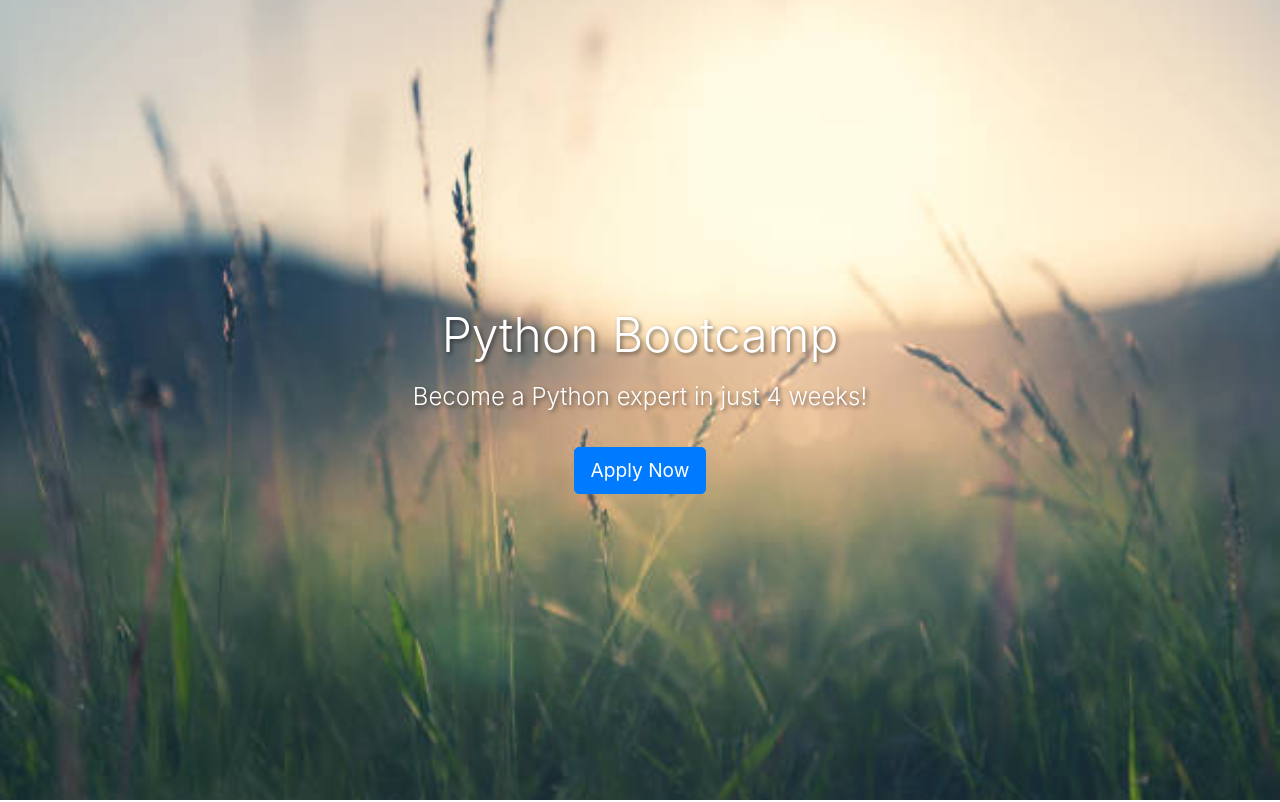
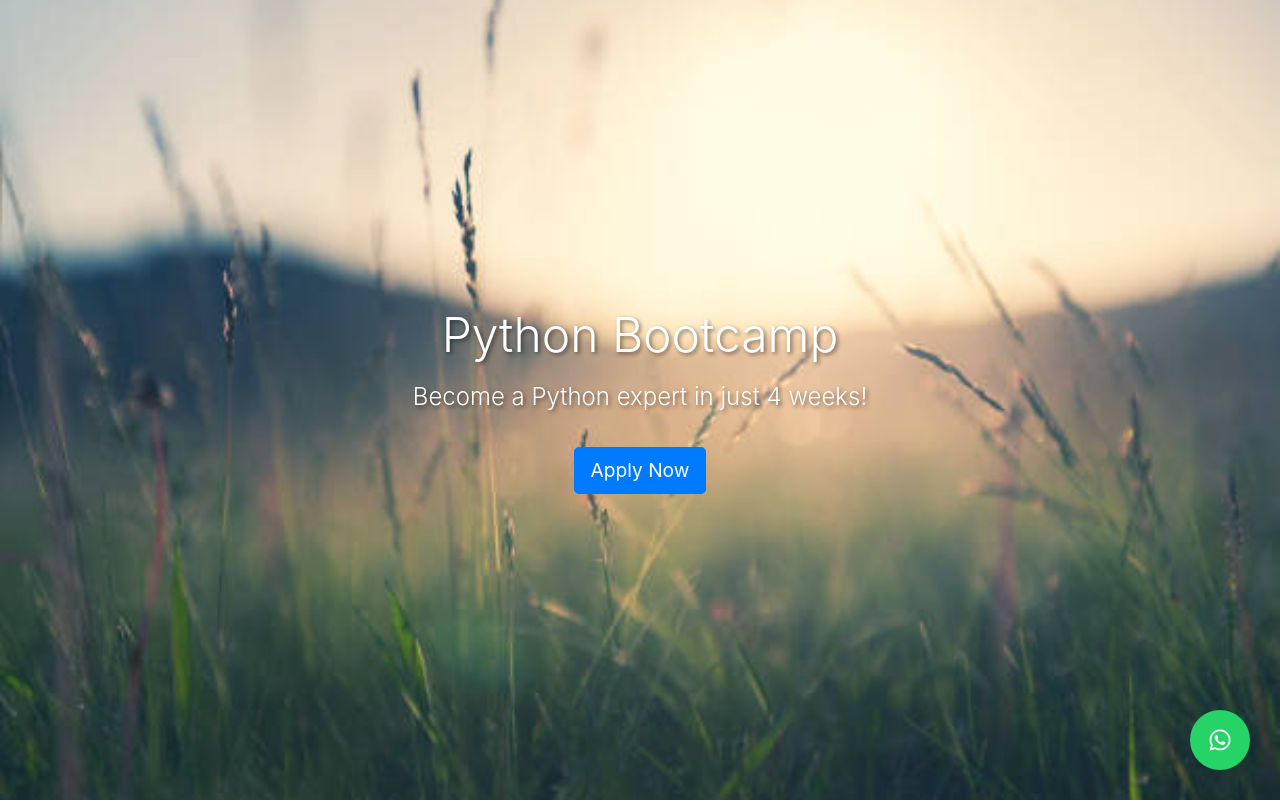
Before and after one commit to NAVEENINTEL/techminds, a plain HTML site: page index.html in a window 1280 px wide. Shown: the top 802 px of the page. Drawn offline with nearby package versions, Linux system fonts and the light colour scheme.

Commit message:
Added new feature Whatsapp chatbot

```diff
--- a/index.html
+++ b/index.html
@@ -6,6 +6,14 @@
   <title>Python Bootcamp</title>
   <link rel="stylesheet" href="https://stackpath.bootstrapcdn.com/bootstrap/4.5.2/css/bootstrap.min.css">
   <link rel="stylesheet" href="./python/style.css">
+  <link rel="stylesheet" href="https://stackpath.bootstrapcdn.com/bootstrap/4.5.2/css/bootstrap.min.css">
+<link rel="stylesheet" href="https://cdnjs.cloudflare.com/ajax/libs/animate.css/4.1.1/animate.min.css">
+<link rel="stylesheet" href="https://cdnjs.cloudflare.com/ajax/libs/font-awesome/5.15.3/css/all.min.css">
+
+<script src="https://code.jquery.com/jquery-3.5.1.slim.min.js"></script>
+<script src="https://cdn.jsdelivr.net/npm/@popperjs/core@2.5.3/dist/umd/popper.min.js"></script>
+<script src="https://stackpath.bootstrapcdn.com/bootstrap/4.5.2/js/bootstrap.min.js"></script>
+
 </head>
 <body>
   <!-- Hero Section -->
@@ -165,6 +173,18 @@
     </div>
   </section>
 
+  <a href="https://wa.me/7032847454" class="whatsapp-btn animated bounceInRight" target="_blank">
+    <i class="fab fa-whatsapp"></i>
+  </a>
+
+  <script>
+    // Initialize the animations
+    $(document).ready(function() {
+      $('.animated').addClass('animate__animated');
+    });
+  </script>
+
+
   <script src="https://code.jquery.com/jquery-3.5.1.slim.min.js"></script>
   <script src="https://cdn.jsdelivr.net/npm/@popperjs/core@2.5.4/dist/umd/popper.min.js"></script>
   <script src="https://stackpath.bootstrapcdn.com/bootstrap/4.5.2/js/bootstrap.min.js"></script>
--- a/python/style.css
+++ b/python/style.css
@@ -83,3 +83,32 @@
     border-radius: 0 0 5px 5px;
     background-color: #fff;
   }
+
+  .whatsapp-btn {
+    position: fixed;
+    bottom: 30px;
+    right: 30px;
+    width: 60px;
+    height: 60px;
+    background-color: #25D366;
+    color: #fff;
+    border-radius: 50%;
+    display: flex;
+    justify-content: center;
+    align-items: center;
+    font-size: 24px;
+    z-index: 9999;
+    transition: opacity 0.3s ease;
+  }
+
+  .whatsapp-btn:hover {
+    opacity: 0.8;
+  }
+
+  .animated {
+    animation-duration: 1s;
+  }
+
+  .bounceInRight {
+    animation-name: bounceInRight;
+  }
```
